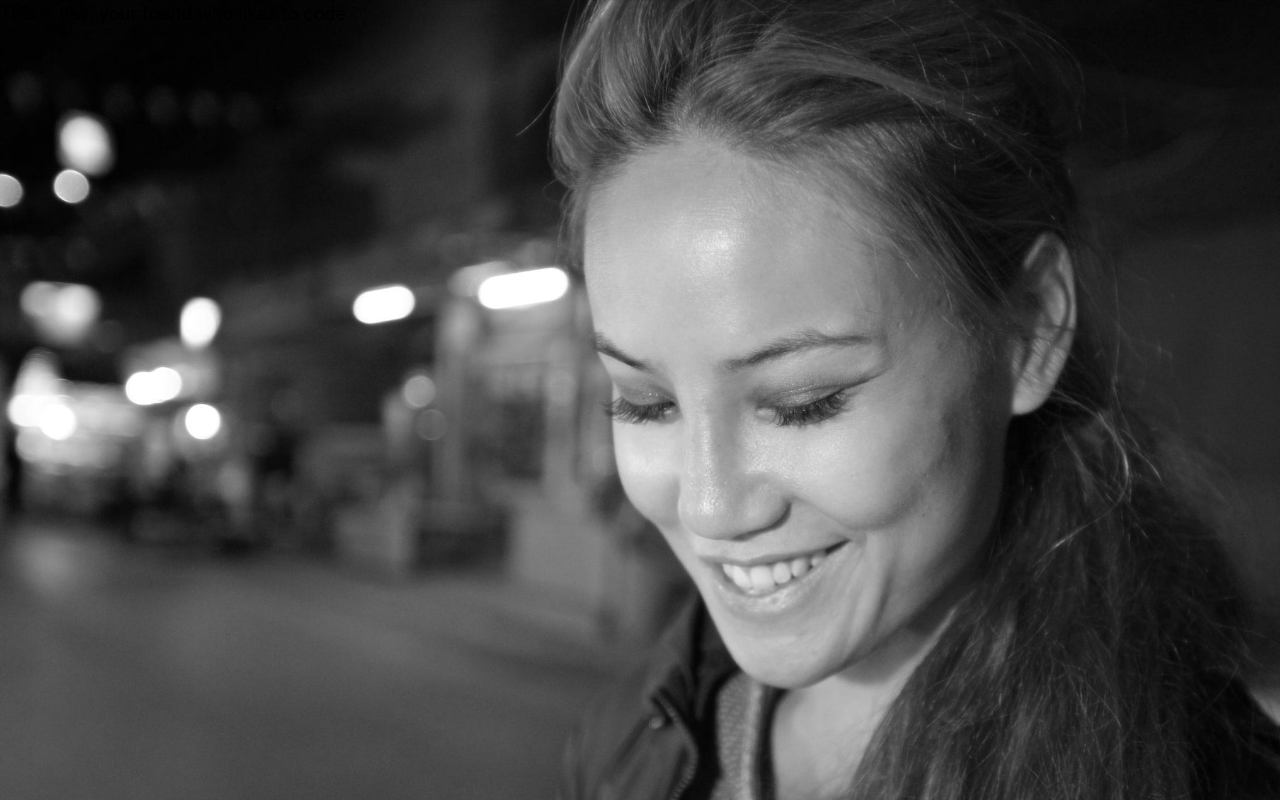
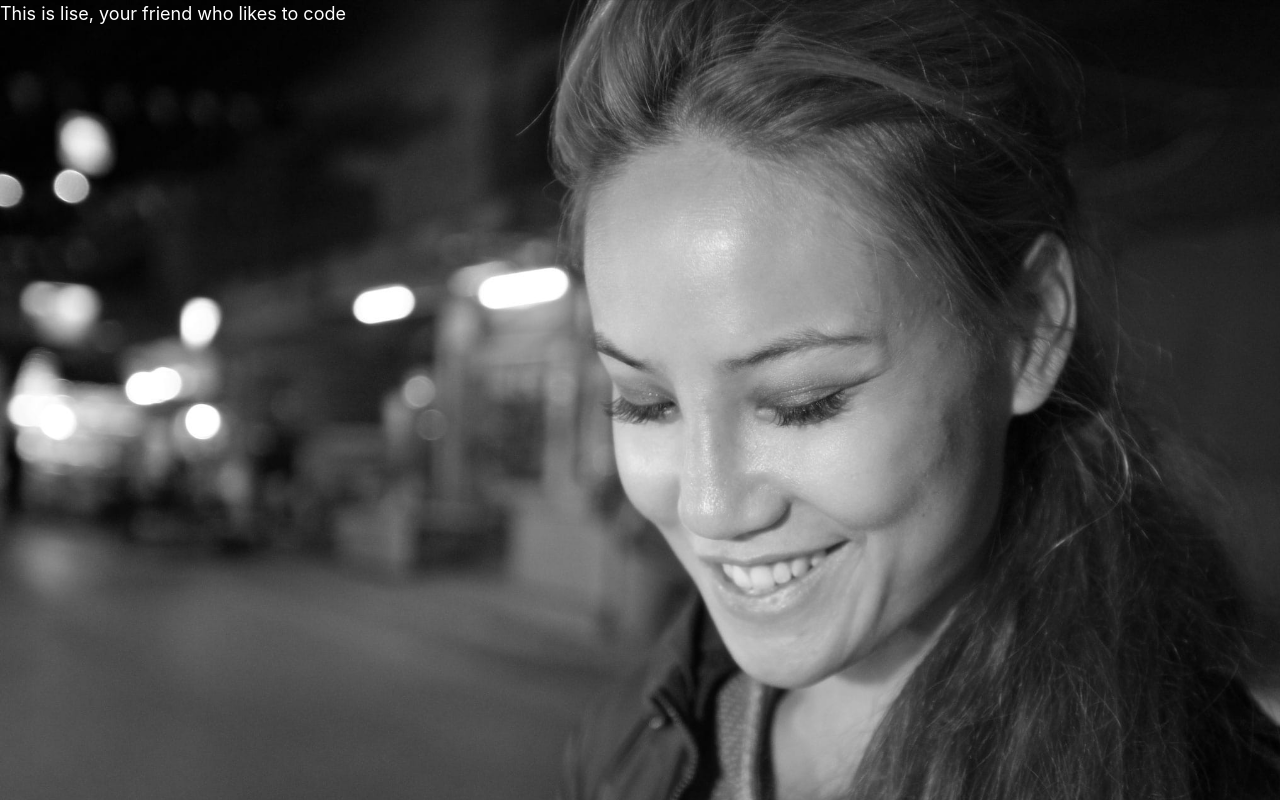
Before and after one commit to elcarp/lisecarpenter.com, a Next.js app: page / in a window 1280 px wide. Shown: the top 800 px of the page. Built offline with nearby package versions, Linux system fonts and the light colour scheme.

Commit message:
initialize tailwind

```diff
--- a/components/layout.js
+++ b/components/layout.js
@@ -25,11 +25,14 @@ export default function Layout({ children, home }) {
 				<meta name='og:title' content={siteTitle} />
 				<meta name='twitter:card' content='summary_large_image' />
 			</Head>
-			<header className={styles.header}>
-				<div className='hero'>This is lise, your friend who likes to code</div>
-			</header>
+			<header className={styles.header}></header>
 			{home ? (
 				<>
+					<div className='hero'>
+						<div class='hero-content text-white'>
+							This is lise, your friend who likes to code
+						</div>
+					</div>
 					<Image
 						priority
 						src='/images/profile.jpg'
--- a/styles/global.css
+++ b/styles/global.css
@@ -1,3 +1,7 @@
+@tailwind base;
+@tailwind components;
+@tailwind utilities;
+
 html,
 body {
     padding: 0;
--- a/tailwind.config.js
+++ b/tailwind.config.js
@@ -1,9 +1,5 @@
 module.exports = {
-	purge: [
-		// Use *.tsx if using TypeScript
-		'./pages/**/*.js',
-		'./components/**/*.js',
-	],
+	purge: [],
 	darkMode: false, // or 'media' or 'class'
 	theme: {
 		extend: {},
```
